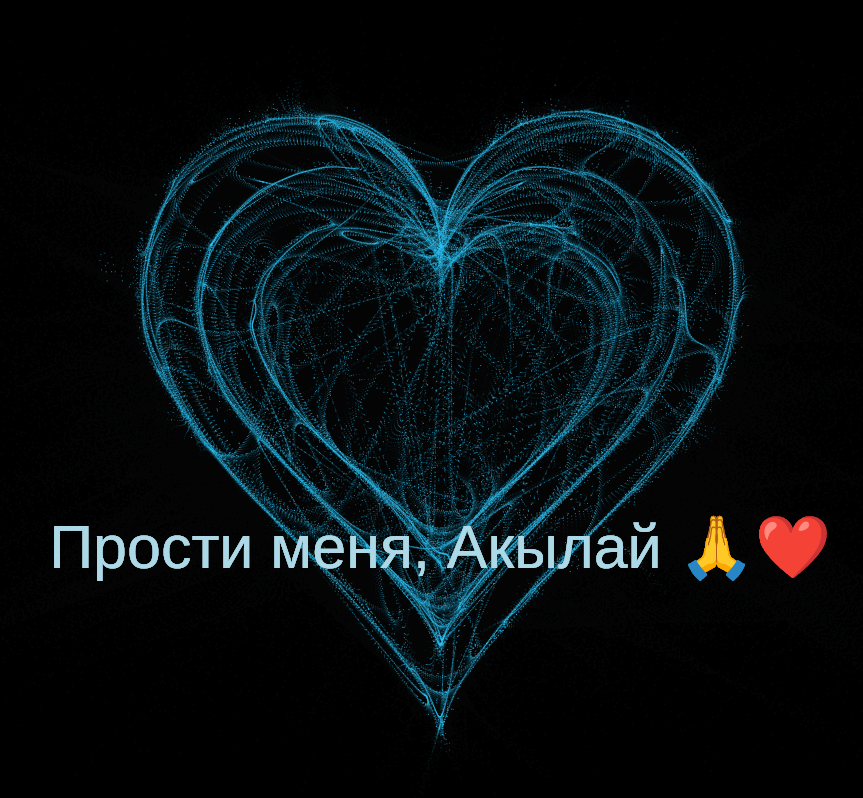
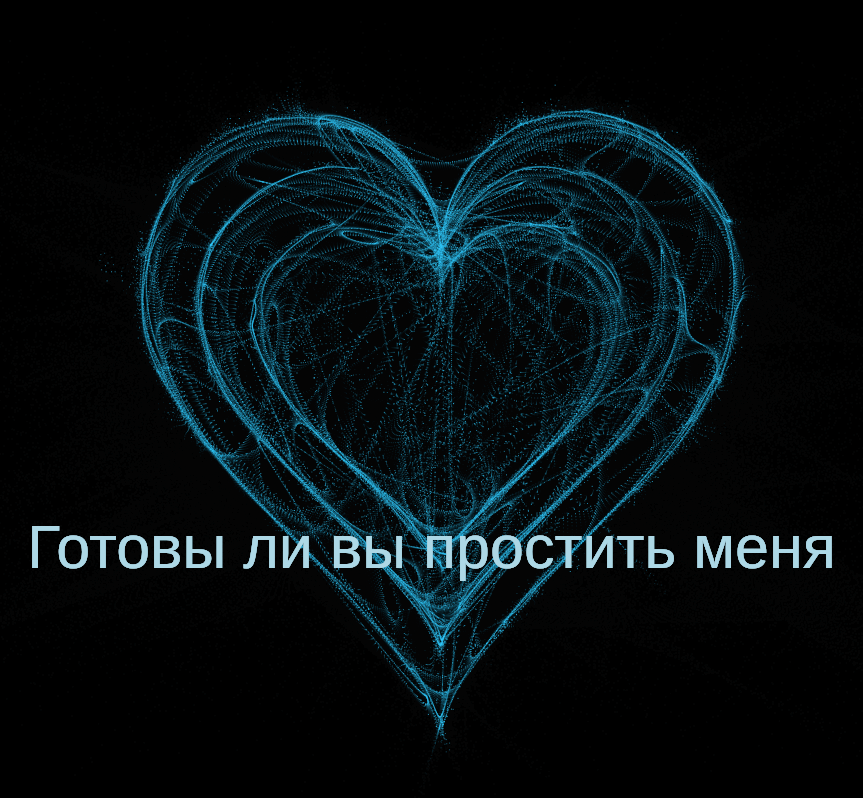
Before and after one commit to timuchin001/kaniAkylay, a plain HTML site: page love.html in a window 1280 px wide. Shown: the whole page, without its empty margins (200-1063 px from the left). Drawn offline with Linux system fonts and the light colour scheme.

Commit message:
Update love.html

```diff
--- a/love.html
+++ b/love.html
@@ -138,7 +138,7 @@
       ctx.fillStyle = 'lightblue';
       ctx.textAlign = 'center';
       var y = Math.min(logicalHeight - fontSize, logicalHeight / 2 + baseHeartSize * 0.6);
-      ctx.fillText('Прости меня, Акылай 🙏❤️', logicalWidth / 2, y);
+      ctx.fillText('Готовы ли вы простить меня ', logicalWidth / 2, y);
     }
 
     function pulse(kx, ky) {
```
